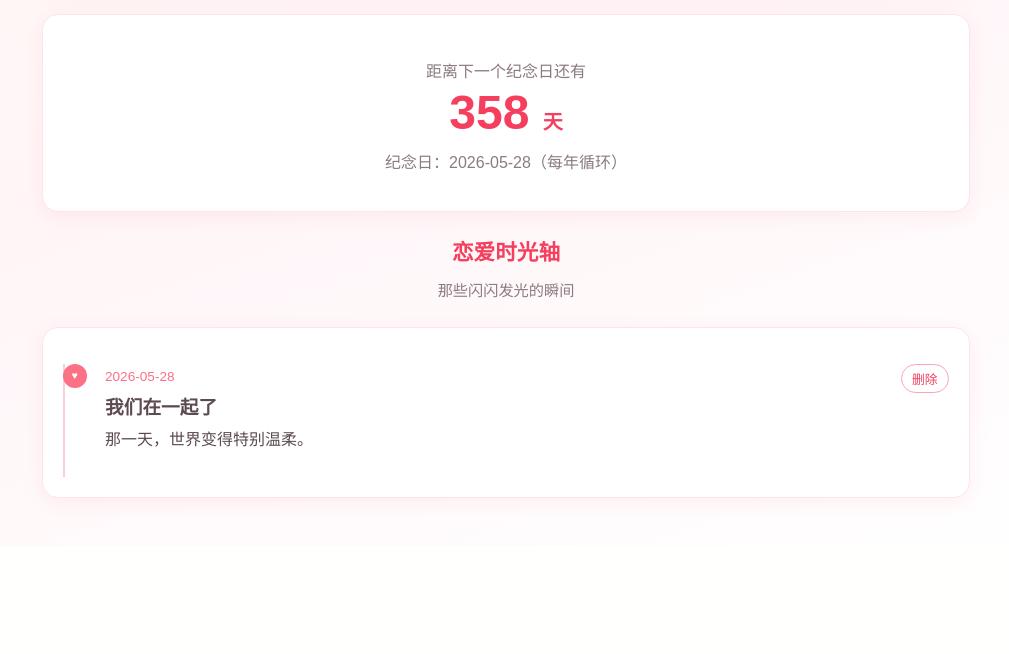
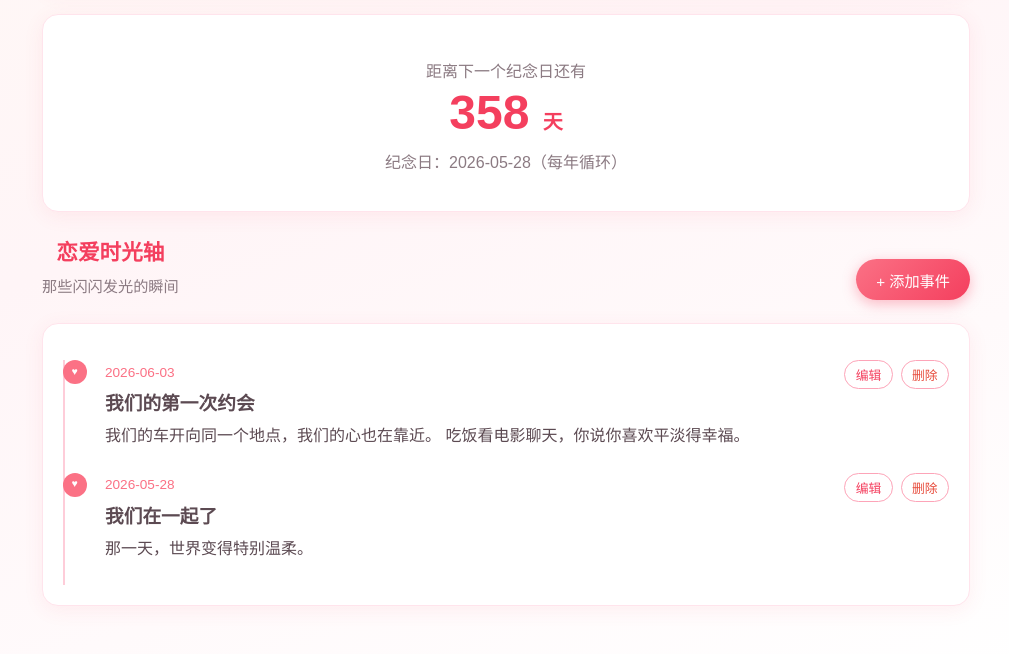
Before and after one commit to sgl1209/Couple, a Flask app: page / in a window 1280 px wide. Shown: the part 440-1094 px from the top of the page, without its empty margins (134-1143 px from the left). Before the commit the page ends 943 px from the top, so only its background shows below. Run offline with Flask 3, Linux system fonts and the light colour scheme; a user stored in the database is signed in; data comes from the database, SQL or seed files in the repository.

Commit message:
feat: 更新时间线与页面交互逻辑
Co-Authored-By: Oz <oz-agent@warp.dev>

```diff
--- a/app.py
+++ b/app.py
@@ -254,7 +254,21 @@ def photos():
     photo_list = db.execute(
         "SELECT * FROM photos ORDER BY created_at DESC"
     ).fetchall()
-    return render_template("photos.html", user=current_user(), photos=photo_list)
+    # 过滤出真实存在的照片，删除找不到的记录
+    valid_photos = []
+    invalid_photo_ids = []
+    for photo in photo_list:
+        photo_path = os.path.join(UPLOAD_FOLDER, photo["filename"])
+        if os.path.exists(photo_path):
+            valid_photos.append(photo)
+        else:
+            invalid_photo_ids.append(photo["id"])
+    # 删除不存在的照片数据库记录
+    if invalid_photo_ids:
+        placeholders = ",".join("?" * len(invalid_photo_ids))
+        db.execute(f"DELETE FROM photos WHERE id IN ({placeholders})", invalid_photo_ids)
+        db.commit()
+    return render_template("photos.html", user=current_user(), photos=valid_photos)
 
 
 @app.route("/photos/upload", methods=["POST"])
@@ -386,6 +400,63 @@ def handle_disconnect():
     pass
 
 
+@app.route("/timeline/add", methods=["POST"])
+@login_required
+def add_timeline():
+    """添加一条时光轴事件"""
+    event_date = request.form.get("event_date", "").strip()
+    title = request.form.get("title", "").strip()
+    content = request.form.get("content", "").strip()
+
+    if not event_date or not title or not content:
+        flash("日期、标题和内容不能为空", "warning")
+        return redirect(url_for("index"))
+
+    events = load_timeline_raw()
+    # 找最大 ID
+    max_id = max((e.get("id", 0) for e in events), default=0)
+    new_event = {
+        "id": max_id + 1,
+        "event_date": event_date,
+        "title": title,
+        "content": content,
+    }
+    events.append(new_event)
+    save_timeline(events)
+    flash("时光轴事件添加成功～", "success")
+    return redirect(url_for("index"))
+
+
+@app.route("/timeline/edit/<int:event_id>", methods=["POST"])
+@login_required
+def edit_timeline(event_id):
+    """编辑一条时光轴事件"""
+    event_date = request.form.get("event_date", "").strip()
+    title = request.form.get("title", "").strip()
+    content = request.form.get("content", "").strip()
+
+    if not event_date or not title or not content:
+        flash("日期、标题和内容不能为空", "warning")
+        return redirect(url_for("index"))
+
+    events = load_timeline_raw()
+    event_found = False
+    for event in events:
+        if event.get("id") == event_id:
+            event["event_date"] = event_date
+            event["title"] = title
+            event["content"] = content
+            event_found = True
+            break
+
+    if not event_found:
+        flash("未找到该事件", "warning")
+    else:
+        save_timeline(events)
+        flash("时光轴事件编辑成功～", "success")
+    return redirect(url_for("index"))
+
+
 @app.route("/timeline/delete/<int:event_id>", methods=["POST"])
 @login_required
 def delete_timeline(event_id):
--- a/data/timeline.json
+++ b/data/timeline.json
@@ -4,5 +4,11 @@
     "event_date": "2026-05-28",
     "title": "我们在一起了",
     "content": "那一天，世界变得特别温柔。"
+  },
+  {
+    "id": 2,
+    "event_date": "2026-06-03",
+    "title": "我们的第一次约会",
+    "content": "我们的车开向同一个地点，我们的心也在靠近。\r\n吃饭看电影聊天，你说你喜欢平淡得幸福。"
   }
 ]
--- a/templates/index.html
+++ b/templates/index.html
@@ -43,8 +43,13 @@
 
     <!-- 恋爱时光轴 -->
     <section>
-      <h2 class="page-title" style="font-size:1.35rem;">恋爱时光轴</h2>
-      <p class="page-sub">那些闪闪发光的瞬间</p>
+      <div class="flex justify-between items-center mb-2" style="flex-wrap: wrap; gap: 1rem;">
+        <div>
+          <h2 class="page-title" style="font-size:1.35rem; margin-bottom: 0.25rem;">恋爱时光轴</h2>
+          <p class="page-sub">那些闪闪发光的瞬间</p>
+        </div>
+        <button type="button" data-open-modal="timeline-add-modal" class="btn btn-primary">+ 添加事件</button>
+      </div>
       <div class="card">
         {% if events %}
         <div class="timeline">
@@ -52,9 +57,12 @@
           <article class="timeline-item">
             <div class="flex justify-between items-center flex-wrap gap-2">
               <time class="timeline-date">{{ event.event_date }}</time>
-              <form method="post" action="{{ url_for('delete_timeline', event_id=event.id) }}" class="timeline-delete-form">
-                <button type="submit" class="btn btn-outline btn-sm" onclick="return confirm('确定删除这条时光轴吗？')">删除</button>
-              </form>
+              <div class="flex gap-2" style="flex-wrap: wrap;">
+                <button type="button" data-open-modal="timeline-edit-modal" data-event-id="{{ event.id }}" data-event-date="{{ event.event_date }}" data-event-title="{{ event.title }}" data-event-content="{{ event.content }}" class="btn btn-outline btn-sm">编辑</button>
+                <form method="post" action="{{ url_for('delete_timeline', event_id=event.id) }}" class="timeline-delete-form" style="display: inline;">
+                  <button type="submit" class="btn btn-outline btn-sm" onclick="return confirm('确定删除这条时光轴吗？')" style="color: #e74c3c;">删除</button>
+                </form>
+              </div>
             </div>
             <h3 class="timeline-title">{{ event.title }}</h3>
             <p>{{ event.content }}</p>
@@ -62,10 +70,66 @@
           {% endfor %}
         </div>
         {% else %}
-        <p class="text-center" style="color:var(--text-light);">时光轴还是空的，请编辑 <code>data/timeline.json</code> 添加事件～</p>
+        <p class="text-center" style="color:var(--text-light);">时光轴还是空的，点击上方"+ 添加事件"添加第一条吧！</p>
         {% endif %}
       </div>
     </section>
+
+    <!-- 添加事件模态框 -->
+    <div id="timeline-add-modal" class="modal-overlay" aria-hidden="true">
+      <div class="modal-content">
+        <div class="modal-header">
+          <h2>添加时光轴事件</h2>
+          <button type="button" data-close-modal class="modal-close">×</button>
+        </div>
+        <form method="POST" action="{{ url_for('add_timeline') }}" class="modal-body">
+          <div class="form-group">
+            <label for="add-event-date">日期</label>
+            <input type="date" id="add-event-date" name="event_date" required>
+          </div>
+          <div class="form-group">
+            <label for="add-event-title">标题</label>
+            <input type="text" id="add-event-title" name="title" placeholder="例如：我们的三周年纪念" required>
+          </div>
+          <div class="form-group">
+            <label for="add-event-content">内容</label>
+            <textarea id="add-event-content" name="content" rows="4" placeholder="记录这段辅好了的时光…" required></textarea>
+          </div>
+          <div class="modal-footer">
+            <button type="button" data-close-modal class="btn btn-outline">取消</button>
+            <button type="submit" class="btn btn-primary">添加</button>
+          </div>
+        </form>
+      </div>
+    </div>
+
+    <!-- 编辑事件模态框 -->
+    <div id="timeline-edit-modal" class="modal-overlay" aria-hidden="true">
+      <div class="modal-content">
+        <div class="modal-header">
+          <h2>编辑时光轴事件</h2>
+          <button type="button" data-close-modal class="modal-close">×</button>
+        </div>
+        <form method="POST" id="timeline-edit-form" action="" class="modal-body">
+          <div class="form-group">
+            <label for="edit-event-date">日期</label>
+            <input type="date" id="edit-event-date" name="event_date" required>
+          </div>
+          <div class="form-group">
+            <label for="edit-event-title">标题</label>
+            <input type="text" id="edit-event-title" name="title" placeholder="标题…" required>
+          </div>
+          <div class="form-group">
+            <label for="edit-event-content">内容</label>
+            <textarea id="edit-event-content" name="content" rows="4" placeholder="内容…" required></textarea>
+          </div>
+          <div class="modal-footer">
+            <button type="button" data-close-modal class="btn btn-outline">取消</button>
+            <button type="submit" class="btn btn-primary">保存</button>
+          </div>
+        </form>
+      </div>
+    </div>
   </div>
 </main>
 {% endblock %}
--- a/templates/secretdiary.html
+++ b/templates/secretdiary.html
@@ -310,3 +310,4 @@
 })();
 </script>
 {% endblock %}
+{% endblock %}
```
Also changed, not shown: static/js/main.js (+31 -1 lines).
